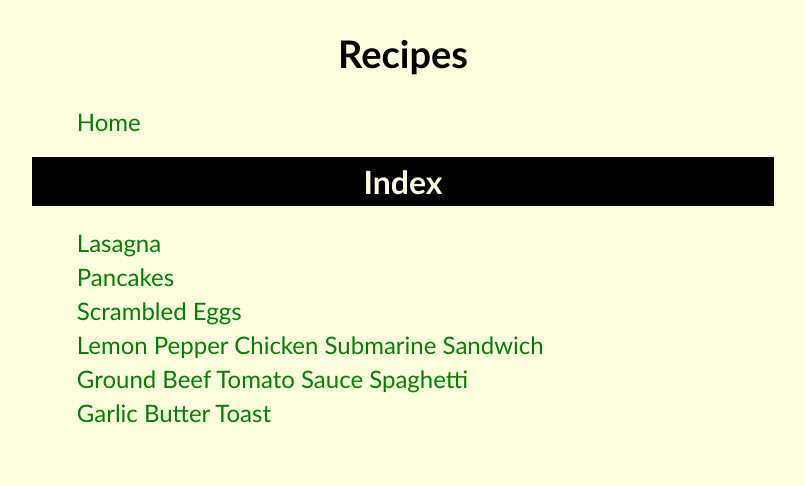
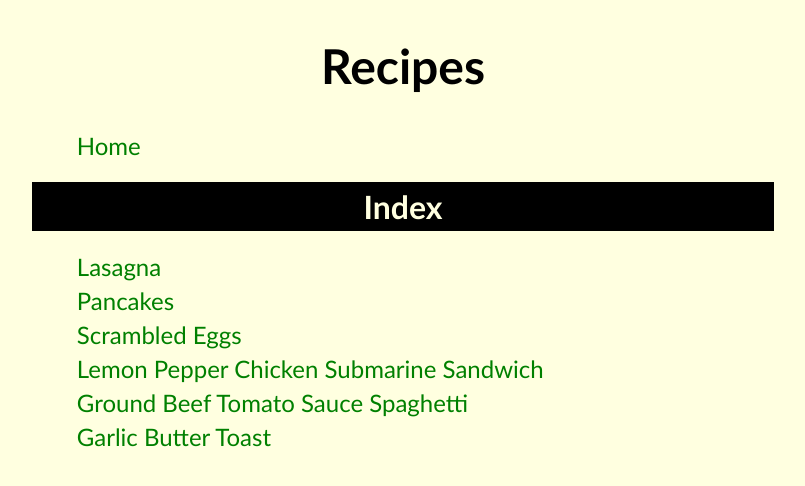
Before and after one commit to cruncheon/recipes, a plain HTML site: page index.html in a window 1280 px wide. Shown: the whole page, without its empty margins (237-1042 px from the left). Drawn offline with Linux system fonts and the light colour scheme.

Commit message:
Increase navbar h1 font size

```diff
--- a/style.css
+++ b/style.css
@@ -28,7 +28,7 @@ body {
 }
 
 .navbar h1 {
-    font-size: 38px;
+    font-size: 48px;
     background-color: lightyellow;
     color: black;
     padding: 5px;
```
